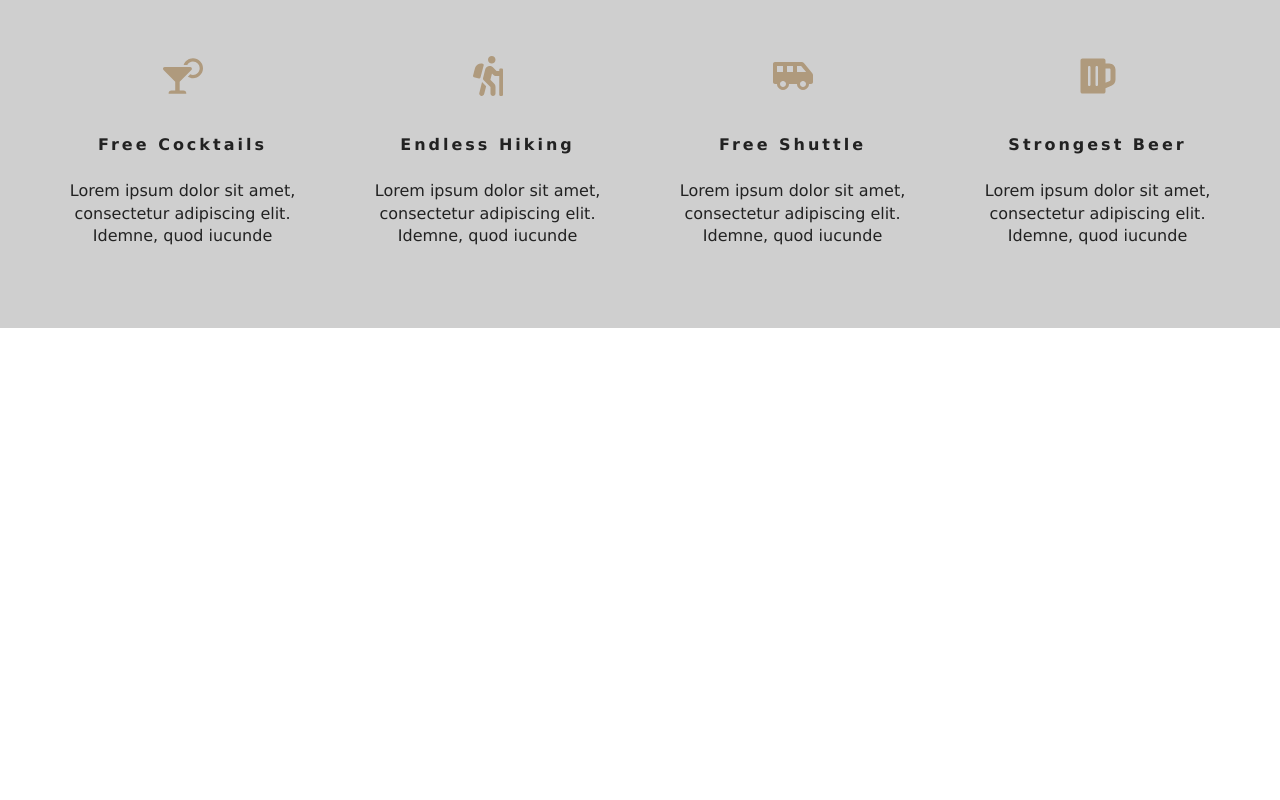
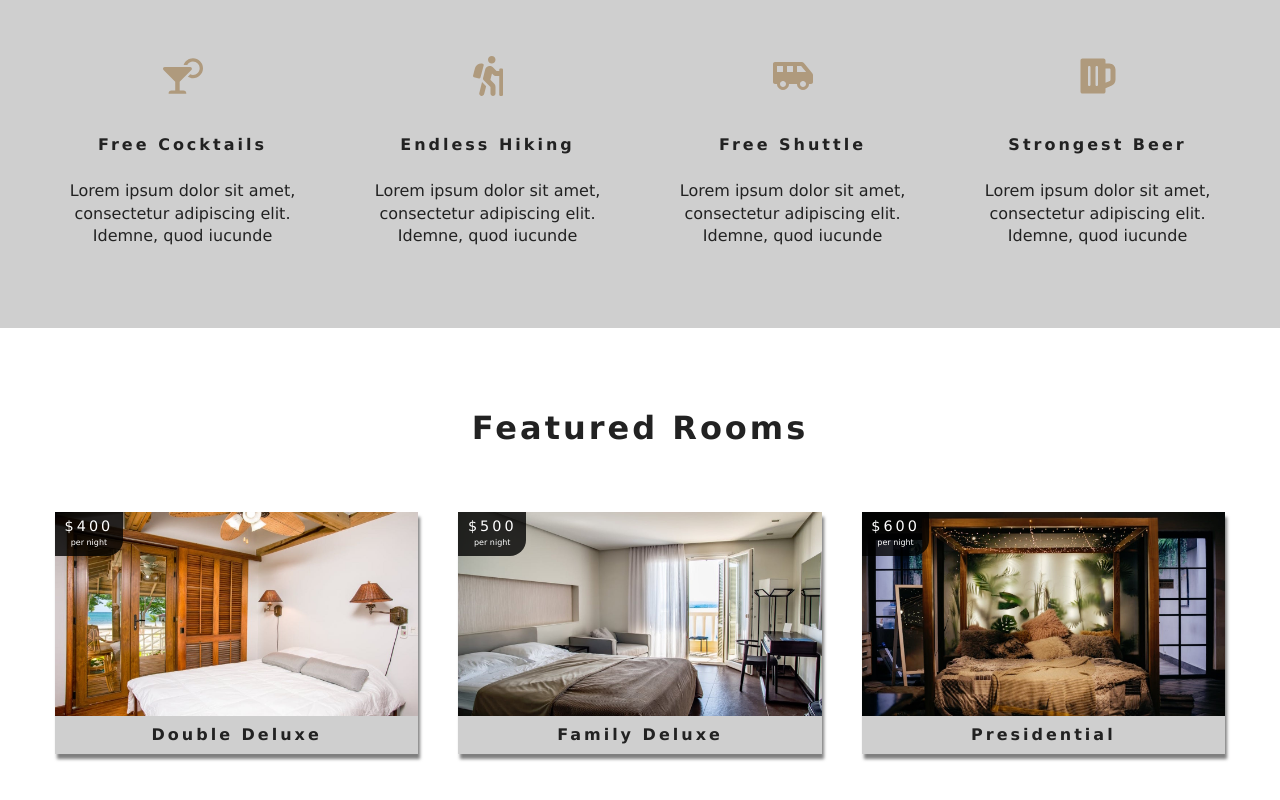
Before and after one commit to imon3/react-resort-prac, a React (Create React App) app in the folder resort/: page / in a window 1280 px wide. Shown: the part 930-1730 px from the top of the page. Before the commit the page ends 1258 px from the top, so only its background shows below. Built offline with nearby package versions, Linux system fonts and the light colour scheme; the HTML template or start-up script is replaced by a standard one.

Commit message:
setup featured rooms section in home page

```diff
--- a/resort/src/App.js
+++ b/resort/src/App.js
@@ -14,7 +14,7 @@
       <Switch>
         <Route exact path='/' component={Home} />
         <Route exact path='/rooms' component={Rooms} />
-        <Route exact path='/rooms/:name' component={SingleRoom} />
+        <Route exact path='/rooms/:slug' component={SingleRoom} />
         <Route component={ErrorPage} />
       </Switch>
     </>
--- /dev/null
+++ b/resort/src/Context.js
@@ -0,0 +1,53 @@
+import React, { Component } from 'react';
+import items from './data';
+
+const RoomContext = React.createContext();
+
+class RoomProvider extends Component {
+  state = {
+    rooms: [],
+    sortedRooms: [],
+    featuredRooms: [],
+    loading: true
+  };
+
+  componentDidMount() {
+    let rooms = this.formatData(items);
+    let featuredRooms = rooms.filter(room => room.featured === true);
+
+    this.setState({
+      rooms,
+      featuredRooms,
+      sortedRooms: rooms,
+      loading: false
+    });
+  }
+
+  formatData = items => {
+    let tempItems = items.map(item => {
+      let id = item.sys.id;
+      let images = item.fields.images.map(img => {
+        let imgs = img.fields.file.url;
+        return imgs;
+      });
+      let room = { ...item.fields, images, id };
+      return room;
+    });
+
+    return tempItems;
+  };
+
+  // Get Data
+
+  render() {
+    return (
+      <RoomContext.Provider value={{ ...this.state }}>
+        {this.props.children}
+      </RoomContext.Provider>
+    );
+  }
+}
+
+const RoomConsumer = RoomContext.Consumer;
+
+export { RoomProvider, RoomConsumer, RoomContext };
--- /dev/null
+++ b/resort/src/components/featuredRooms/FeaturedRooms.js
@@ -0,0 +1,28 @@
+import React, { Component } from 'react';
+import { RoomContext } from '../../Context';
+import Loading from '../loading/Loading';
+import Room from '../room/Room';
+import Title from '../title/Title';
+
+class FeaturedRooms extends Component {
+  static contextType = RoomContext;
+
+  render() {
+    let { loading, featuredRooms } = this.context;
+
+    featuredRooms = featuredRooms.map(room => {
+      return <Room key={room.id} room={room} />;
+    });
+
+    return (
+      <section className='featured-rooms'>
+        <Title title='featured rooms' />
+        <div className='featured-rooms-center'>
+          {loading ? <Loading /> : featuredRooms}
+        </div>
+      </section>
+    );
+  }
+}
+
+export default FeaturedRooms;
--- /dev/null
+++ b/resort/src/components/loading/Loading.js
@@ -0,0 +1,13 @@
+import React from 'react';
+import loadingGif from '../../images/gif/loading-arrow.gif';
+
+const Loading = () => {
+  return (
+    <div className='loading'>
+      <h4>rooms data loading...</h4>
+      <img src={loadingGif} alt='loading' />
+    </div>
+  );
+};
+
+export default Loading;
--- a/resort/src/components/mainPages/Home.js
+++ b/resort/src/components/mainPages/Home.js
@@ -3,6 +3,7 @@
 import Banner from '../banner/Banner';
 import { Link } from 'react-router-dom';
 import Services from '../typeServices/Services';
+import FeaturedRooms from '../featuredRooms/FeaturedRooms';
 
 const Home = () => {
   return (
@@ -18,6 +19,7 @@
         </Banner>
       </Hero>
       <Services />
+      <FeaturedRooms />
     </>
   );
 };
--- /dev/null
+++ b/resort/src/components/room/Room.js
@@ -0,0 +1,35 @@
+import React from 'react';
+import { Link } from 'react-router-dom';
+import defaultImg from '../../images/room-1.jpeg';
+import PropTypes from 'prop-types';
+
+const Room = props => {
+  console.log(props);
+  const { name, slug, images, price } = props.room;
+  return (
+    <article className='room'>
+      <div className='img-container'>
+        <img src={images[0] || defaultImg} alt='single room' />
+        <div className='price-top'>
+          <h6>${price}</h6>
+          <p>per night</p>
+        </div>
+        <Link to={`/rooms/${slug}`} className='btn-primary room-link'>
+          Features
+        </Link>
+      </div>
+      <p className='room-info'>{name}</p>
+    </article>
+  );
+};
+
+export default Room;
+
+Room.propTypes = {
+  room: PropTypes.shape({
+    name: PropTypes.string.isRequired,
+    slug: PropTypes.string.isRequired,
+    images: PropTypes.arrayOf(PropTypes.string).isRequired,
+    price: PropTypes.number.isRequired
+  })
+};
--- a/resort/src/index.js
+++ b/resort/src/index.js
@@ -4,11 +4,14 @@
 // import './index.css';
 import App from './App';
 import * as serviceWorker from './serviceWorker';
+import { RoomProvider } from './Context';
 
 ReactDOM.render(
-  <Router>
-    <App />
-  </Router>,
+  <RoomProvider>
+    <Router>
+      <App />
+    </Router>
+  </RoomProvider>,
   document.getElementById('root')
 );
 
```
